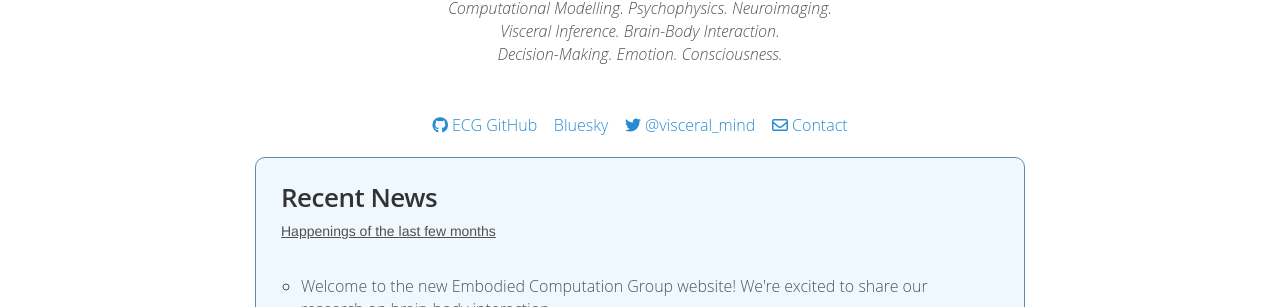
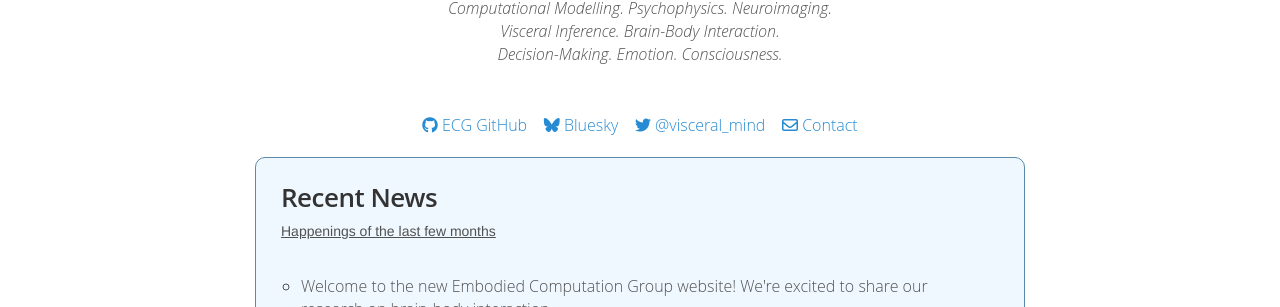
Before and after one commit to embodied-computation-group/embodied-computation-group.github.io, a Jekyll site: the page built from index.html, in a window 1280 px wide and 900 px high, scrolled down 980 px. Shown: the part 294-601 px from the top of the window. Built offline with Jekyll 4.4.1, drawn with Linux system fonts in a browser that asks for light colours; comment, search, counter and statistics services are not loaded.

Commit message:
Update Font Awesome to 6.7.2 for Bluesky icon support

```diff
--- a/_layouts/default.html
+++ b/_layouts/default.html
@@ -63,7 +63,7 @@ I love those that desire the impossible - Goethe.
   <link rel="stylesheet" href="https://fonts.googleapis.com/css?family=Source+Sans+Pro:300,300i,600">
   <link href='https://fonts.googleapis.com/css?family=Open+Sans:400,300,400italic' rel='stylesheet' type='text/css'>
   <link rel="stylesheet" type="text/css" href="https://fonts.googleapis.com/css?family=Roboto" />
-  <link rel="stylesheet" href="https://cdnjs.cloudflare.com/ajax/libs/font-awesome/6.5.1/css/all.min.css" integrity="sha512-DTOQO9RWCH3ppGqcWaEA1BIZOC6xxalwEsw9c2QQeAIftl+Vegovlnee1c9QX4TctnWMn13TZye+giMm8e2LwA==" crossorigin="anonymous" referrerpolicy="no-referrer" />
+  <link rel="stylesheet" href="https://cdnjs.cloudflare.com/ajax/libs/font-awesome/6.7.2/css/all.min.css" integrity="sha512-Evv84Mr4kqVGRNSgIGL/F/aIDqQb7xQ2vcrdIwxfjThSH8CSR7PBEakCr51Ck+w+/U6swU2Im1vVX0SVk9ABhg==" crossorigin="anonymous" referrerpolicy="no-referrer" />
   <link rel="stylesheet" href="https://cdn.jsdelivr.net/npm/bootstrap-icons@1.11.3/font/bootstrap-icons.min.css">
   <link href="https://cdn.jsdelivr.net/npm/bootstrap@3.4.1/dist/css/bootstrap.min.css" rel="stylesheet" integrity="sha384-HSMxcRTRxnN+Bdg0JdbxYKrThecOKuH5zCYotlSAcp1+c8xmyTe9GYg1l9a69psu" crossorigin="anonymous">
   <script>
--- a/index.html
+++ b/index.html
@@ -29,7 +29,7 @@ layout: default
         <span style="display: block; margin-bottom: 3em"></span>
 
       <a href="https://github.com/embodied-computation-group"><i class="fab fa-github"></i> ECG GitHub</a>&nbsp;&nbsp;&nbsp;
-      <a href="https://bsky.app/profile/the-ecg.org"><i class="bi bi-bluesky"></i> Bluesky</a>&nbsp;&nbsp;&nbsp;
+      <a href="https://bsky.app/profile/the-ecg.org"><i class="fa-brands fa-bluesky"></i> Bluesky</a>&nbsp;&nbsp;&nbsp;
       <a href="https://twitter.com/visceral_mind"><i class="fab fa-twitter"></i> @visceral_mind</a>&nbsp;&nbsp;&nbsp;
       <a href="mailto:micah@cfin.au.dk"><i class="far fa-envelope"></i> Contact</a>
       </p>
```
Also changed, not shown: _people/leah_banellis.md (+1 -1 lines).
